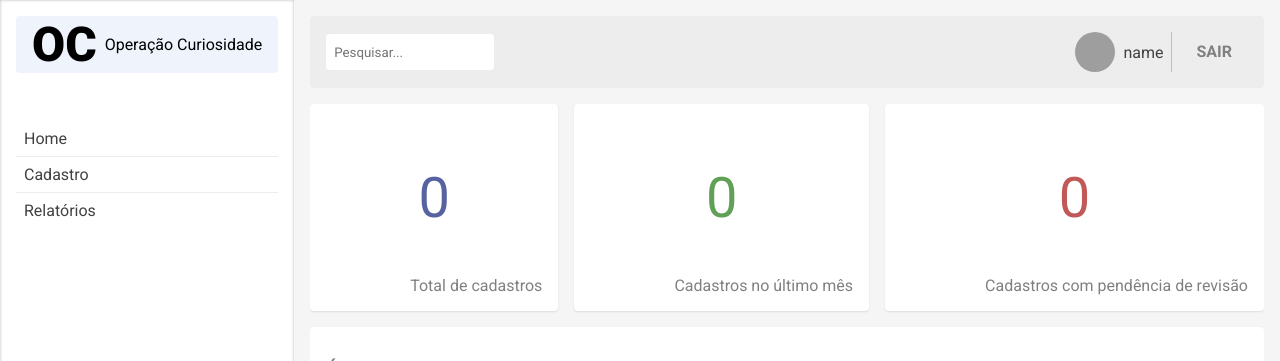
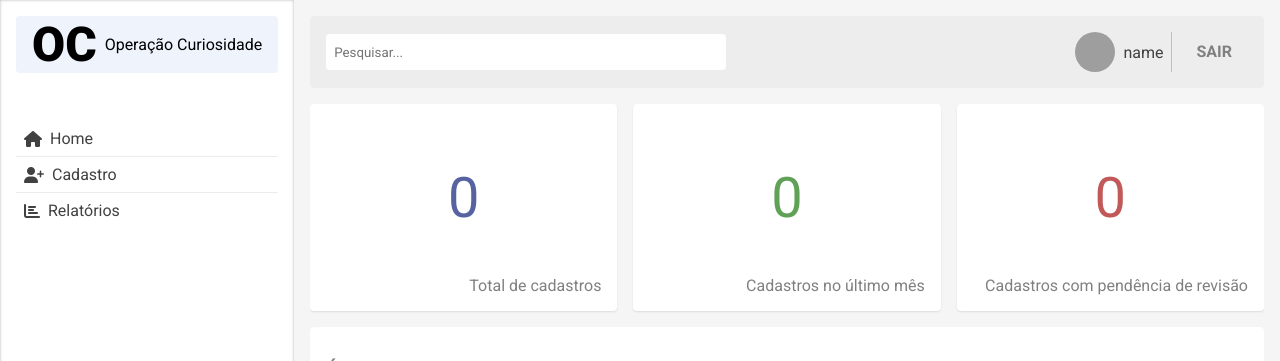
Before and after one commit to brunovbsilva/desafio-forlogic, an Angular app: page /login in a window 1280 px wide. Both pictures are taken after typing "name@example.com", "Sample123" into the empty fields and a click on the button "ENTRAR". Shown: the top 361 px of the page. Built offline with nearby package versions, Linux system fonts and the light colour scheme; no server answers; grey boxes are pictures that could not be loaded.

Commit message:
feat: ajustes finais

```diff
--- a/angular.json
+++ b/angular.json
@@ -134,7 +134,7 @@
 						"scripts": [],
 						"codeCoverage": true,
 						"karmaConfig": "karma.conf.js",
-						"codeCoverageExclude": []
+						"codeCoverageExclude": ["src/app/services/base.service.*", "src/app/shared/helpers/*"]
 					}
 				},
 				"lint": {
--- a/package.json
+++ b/package.json
@@ -23,6 +23,7 @@
 		"@angular/platform-browser": "^19.2.4",
 		"@angular/platform-browser-dynamic": "^19.2.4",
 		"@angular/router": "^19.2.4",
+		"@fortawesome/fontawesome-free": "^6.7.2",
 		"rxjs": "~7.8.0",
 		"tslib": "^2.3.0",
 		"zone.js": "~0.15.0"
--- a/src/app/layout/layout.component.html
+++ b/src/app/layout/layout.component.html
@@ -7,18 +7,21 @@
 		<ul>
 			<li data-test="sidebar-nav-link">
 				<a class="nav-item" routerLink="/">
+					<i class="fa fa-home"></i>
 					<span>Home</span>
 				</a>
 				<hr />
 			</li>
 			<li data-test="sidebar-nav-link">
 				<a class="nav-item" routerLink="/register">
+					<i class="fa fa-user-plus"></i>
 					<span>Cadastro</span>
 				</a>
 				<hr />
 			</li>
 			<li data-test="sidebar-nav-link">
 				<a class="nav-item" routerLink="/report">
+					<i class="fa fa-bar-chart"></i>
 					<span>Relatórios</span>
 				</a>
 			</li>
--- a/src/app/layout/layout.component.scss
+++ b/src/app/layout/layout.component.scss
@@ -68,6 +68,7 @@
 			padding: 0.5rem;
 			border: none;
 			outline: none;
+			width: 25rem;
 		}
 
 		.header-user {
--- a/src/app/pages/home/home.component.scss
+++ b/src/app/pages/home/home.component.scss
@@ -9,7 +9,9 @@
 	gap: 1rem;
 
 	app-card {
-		flex-grow: 1;
+		flex: 1 1 0;
+		min-width: 0;
+		overflow: hidden;
 
 		.card-score {
 			font-size: 3.5rem;
@@ -30,6 +32,7 @@
 			display: block;
 			width: 100%;
 			text-align: end;
+			text-wrap: nowrap;
 			color: var(--text-hint-color);
 		}
 	}
--- a/src/styles.scss
+++ b/src/styles.scss
@@ -1,3 +1,8 @@
+@import '@fortawesome/fontawesome-free/scss/fontawesome';
+@import '@fortawesome/fontawesome-free/scss/solid';
+@import '@fortawesome/fontawesome-free/scss/brands';
+@import '@fortawesome/fontawesome-free/scss/regular';
+
 :root {
 	--background-color: #f5f5f5;
 	--foreground-color: #ffffff;
```
Also changed, not shown: 1 other file (tests, documents, lock files or other folders).
